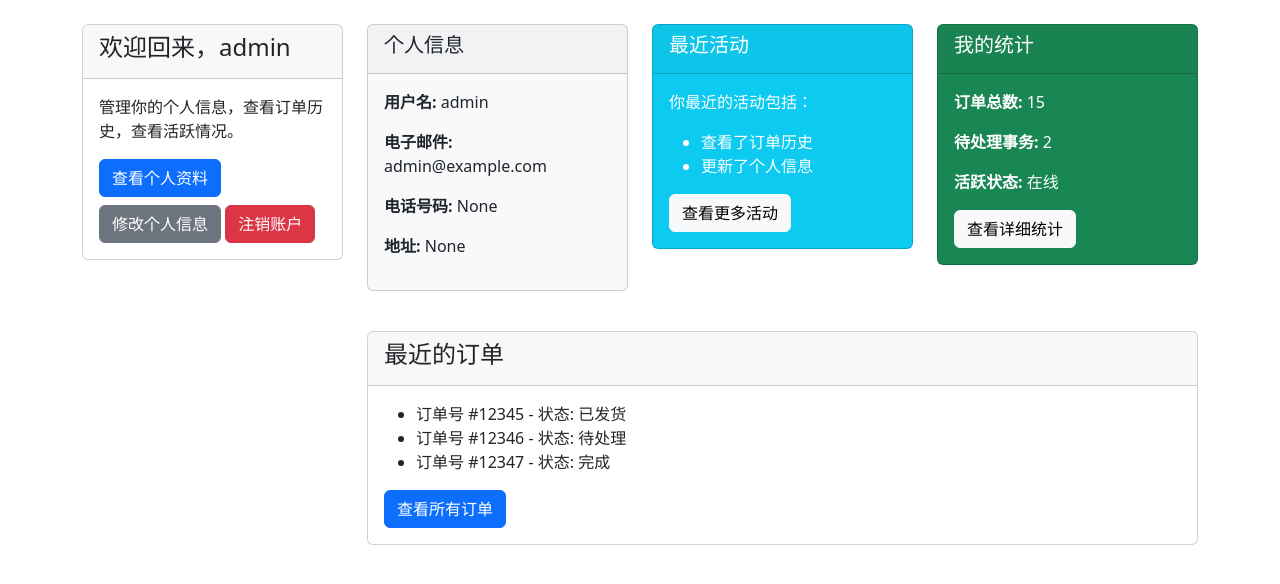
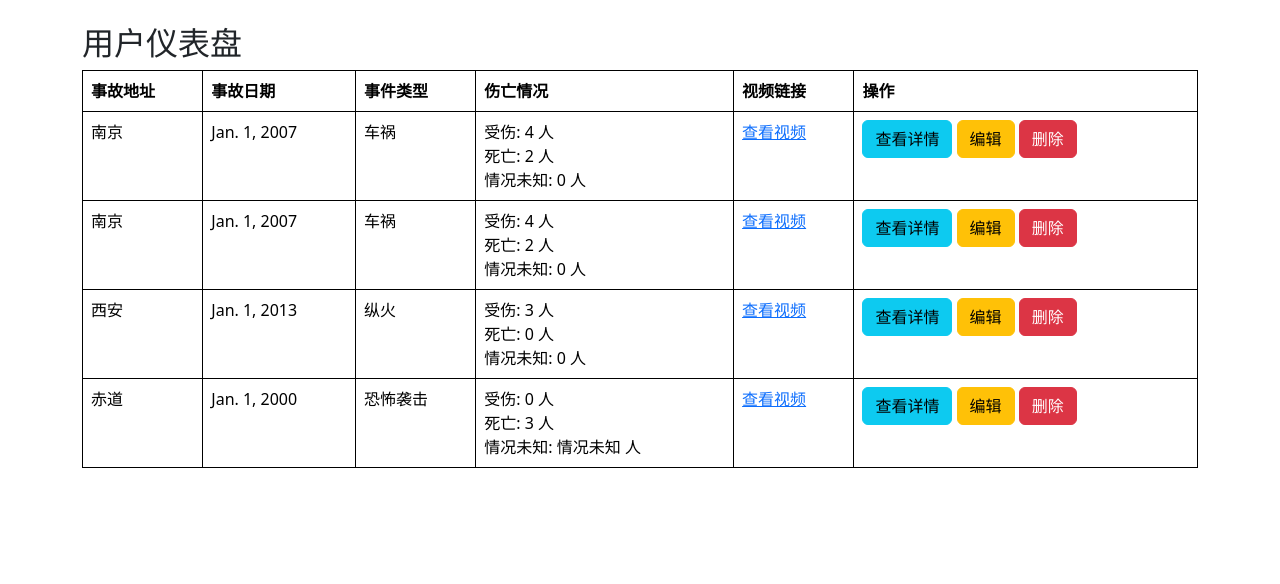
Before and after one commit to czchengxuyuan/xianzhong_statistics, a Django app: page /user_dashboard/ in a window 1280 px wide. Shown: the top 584 px of the page. Run offline with Django 5.2, Linux system fonts and the light colour scheme; a user stored in the database is signed in; data comes from the database, SQL or seed files in the repository; both versions use the stored data as it was after the commit.

Commit message:
add admin dashboard

```diff
--- a/data/forms.py
+++ b/data/forms.py
@@ -4,7 +4,7 @@ from .models import Accident
 class AccidentForm(forms.ModelForm):
     class Meta:
         model = Accident
-        fields = '__all__'
+        fields = ('address','accident_date','description','accident_type','injured','dead','unknown')
 
         widgets = {
             'accident_date': forms.SelectDateWidget(years=range(2000, 2026)),
--- a/data/models.py
+++ b/data/models.py
@@ -12,13 +12,14 @@ class Accident(models.Model):
     accident_type = models.CharField(max_length=200)
     injured = models.IntegerField(default=0)
     dead = models.IntegerField(default=0)
-    unknown = models.IntegerField(default=0)
+    unknown = models.CharField(max_length=200, default='情况未知')
 
-    latitude = models.FloatField()
-    longitude = models.FloatField()
+    latitude = models.FloatField(default=0.0)
+    longitude = models.FloatField(default=0.0)
 
     video_link = models.CharField(max_length=200)
-    is_approved = models.BooleanField(default=False)
+    is_approved = models.BooleanField(False)
+    is_deleted = models.BooleanField(default=False)
     created_by = models.ForeignKey(User, on_delete=models.CASCADE)
 
     def __str__(self):
--- a/data/urls.py
+++ b/data/urls.py
@@ -7,5 +7,6 @@ urlpatterns = [
     path('review/', views.admin_review_accident, name='admin_review_accident'),
     path('approve/<int:accident_id>/', views.approve_accident, name='admin_approve_accident'),
     path('reject/<int:accident_id>/', views.reject_accident, name='admin_reject_accident'),
+    path('delete/<int:accident_id>/', views.delete_accident, name='admin_delete_accident'),
     path('accident/<int:accident_id>/', views.accident_detail, name='accident_detail'),
 ]
--- a/templates/users/user_dashboard.html
+++ b/templates/users/user_dashboard.html
@@ -1,93 +1,50 @@
-<!-- users/templates/users/user_dashboard.html -->
-{% extends "base_generic.html" %}
+{% extends 'base_generic.html' %}
 
 {% block content %}
 <div class="container mt-4">
-    <div class="row">
-        <div class="col-md-3">
-            <!-- 侧边栏 -->
-            <div class="card">
-                <div class="card-header">
-                    <h4>欢迎回来，{{ user.username }}</h4>
-                </div>
-                <div class="card-body">
-                    <p>管理你的个人信息，查看订单历史，查看活跃情况。</p>
-                    <a href="#" class="btn btn-primary btn-block">查看个人资料</a>
-                    <a href="#" class="btn btn-secondary btn-block mt-2">修改个人信息</a>
-                    <a href="#" class="btn btn-danger btn-block mt-2">注销账户</a>
-                </div>
-            </div>
-        </div>
+    <h2>用户仪表盘</h2>
 
-        <div class="col-md-9">
-            <div class="row">
-                <!-- 个人信息卡片 -->
-                <div class="col-md-4">
-                    <div class="card bg-light mb-3">
-                        <div class="card-header">
-                            <h5>个人信息</h5>
-                        </div>
-                        <div class="card-body">
-                            <p><strong>用户名:</strong> {{ user.username }}</p>
-                            <p><strong>电子邮件:</strong> {{ user.email }}</p>
-                            <p><strong>电话号码:</strong> {{ user.phone_number }}</p>
-                            <p><strong>地址:</strong> {{ user.address }}</p>
-                        </div>
-                    </div>
-                </div>
-
-                <!-- 最近活动卡片 -->
-                <div class="col-md-4">
-                    <div class="card bg-info text-white mb-3">
-                        <div class="card-header">
-                            <h5>最近活动</h5>
-                        </div>
-                        <div class="card-body">
-                            <p>你最近的活动包括：</p>
-                            <ul>
-                                <li>查看了订单历史</li>
-                                <li>更新了个人信息</li>
-                            </ul>
-                            <a href="#" class="btn btn-light">查看更多活动</a>
-                        </div>
-                    </div>
-                </div>
-
-                <!-- 统计信息卡片 -->
-                <div class="col-md-4">
-                    <div class="card bg-success text-white mb-3">
-                        <div class="card-header">
-                            <h5>我的统计</h5>
-                        </div>
-                        <div class="card-body">
-                            <p><strong>订单总数:</strong> 15</p>
-                            <p><strong>待处理事务:</strong> 2</p>
-                            <p><strong>活跃状态:</strong> 在线</p>
-                            <a href="#" class="btn btn-light">查看详细统计</a>
-                        </div>
-                    </div>
-                </div>
-            </div>
-
-            <!-- 最近的订单或任务 -->
-            <div class="row mt-4">
-                <div class="col-md-12">
-                    <div class="card">
-                        <div class="card-header">
-                            <h4>最近的订单</h4>
-                        </div>
-                        <div class="card-body">
-                            <ul>
-                                <li>订单号 #12345 - 状态: 已发货</li>
-                                <li>订单号 #12346 - 状态: 待处理</li>
-                                <li>订单号 #12347 - 状态: 完成</li>
-                            </ul>
-                            <a href="#" class="btn btn-primary">查看所有订单</a>
-                        </div>
-                    </div>
-                </div>
-            </div>
-        </div>
-    </div>
+    <!-- 如果用户提交了事故记录，则显示列表 -->
+    {% if accidents %}
+        <table class="table table-bordered" style="border-collapse: collapse; width: 100%; border: 1px solid black;">
+            <thead>
+                <tr>
+                    <th style="border: 1px solid black; padding: 8px;">事故地址</th>
+                    <th style="border: 1px solid black; padding: 8px;">事故日期</th>
+                    <th style="border: 1px solid black; padding: 8px;">事件类型</th>
+                    <th style="border: 1px solid black; padding: 8px;">伤亡情况</th>
+                    <th style="border: 1px solid black; padding: 8px;">视频链接</th>
+                    <th style="border: 1px solid black; padding: 8px;">操作</th>
+                </tr>
+            </thead>
+            <tbody>
+                {% for accident in accidents %}
+                    <tr>
+                        <td style="border: 1px solid black; padding: 8px;">{{ accident.address }}</td>
+                        <td style="border: 1px solid black; padding: 8px;">{{ accident.accident_date }}</td>
+                        <td style="border: 1px solid black; padding: 8px;">{{ accident.accident_type }}</td>
+                        <td style="border: 1px solid black; padding: 8px;">
+                            受伤: {{ accident.injured|default:0 }} 人<br>
+                            死亡: {{ accident.dead|default:0 }} 人<br>
+                            情况未知: {{ accident.unknown|default:0 }} 人
+                        </td>
+                        <td style="border: 1px solid black; padding: 8px;">
+                            <a href="{{ accident.video_link }}" target="_blank">查看视频</a>
+                        </td>
+                        <td style="border: 1px solid black; padding: 8px;">
+                            <!-- 用户可以查看自己的事故详细信息 -->
+                            <a href="{% url 'accident_detail' accident.id %}" class="btn btn-info">查看详情</a>
+                            <!-- 用户可以编辑自己的事故记录 -->
+                            <a href="{% url 'accident_edit' accident.id %}" class="btn btn-warning">编辑</a>
+                            <!-- 用户可以删除自己的事故记录 -->
+                            <a href="{% url 'accident_delete' accident.id %}" class="btn btn-danger">删除</a>
+                        </td>
+                    </tr>
+                {% endfor %}
+            </tbody>
+        </table>
+    {% else %}
+        <p>您还没有提交任何事故记录。</p>
+    {% endif %}
 </div>
 {% endblock %}
--- a/users/forms.py
+++ b/users/forms.py
@@ -3,6 +3,7 @@ from django.contrib.auth.models import User
 from django.contrib.auth.forms import UserCreationForm
 from django.contrib.auth.forms import AuthenticationForm
 from django.contrib.auth.forms import get_user_model
+from .models import CustomUser
 
 
 class CustomUserCreationForm(UserCreationForm):
@@ -10,7 +11,9 @@ class CustomUserCreationForm(UserCreationForm):
     address = forms.CharField(max_length=100, required=True)
     is_staff = forms.BooleanField(required=False, initial=True, widget=forms.HiddenInput)
     is_superuser = forms.BooleanField(required=False, initial=True, widget=forms.HiddenInput)
+
     class Meta:
+        model =  CustomUser
         fields = ('username', 'phone_number', 'address', 'password1', 'password2', 'is_staff', 'is_superuser')
         widgets = {
             'username': forms.TextInput(attrs={'class': 'form-control'}),
--- a/users/views.py
+++ b/users/views.py
@@ -31,13 +31,19 @@ def redirect_after_login(request):
 
 @login_required
 def admin_dashboard(request):
-    accidents = Accident.objects.all()
-    print(accidents)
+    accidents = Accident.objects.filter(is_deleted=False)
     return render(request, 'users/admin_dashboard.html', {'accidents': accidents})
 
 @login_required
 def user_dashboard(request):
-    return render(request, 'users/user_dashboard.html')
+    user = request.user
+    if user.is_staff:
+        accidents = Accident.objects.filter(is_deleted=False)
+    else:
+        # 否则显示当前用户提交的事故记录
+        accidents = Accident.objects.filter(created_by=user)
+
+    return render(request, 'users/user_dashboard.html', {'accidents': accidents})
 
 def is_superadmin(user):
     return user.is_superuser
--- a/xianzhong/settings.py
+++ b/xianzhong/settings.py
@@ -130,3 +130,5 @@ LOGIN_REDIRECT_URL = '/redirect_after_login/'
 
 
 AUTH_USER_MODEL = 'users.CustomUser'
+
+MESSAGE_STORAGE = 'django.contrib.messages.storage.session.SessionStorage'
```
Also changed, not shown: data/views.py (+41 -6 lines), templates/users/admin_dashboard.html (+49 -10 lines), data/migrations/0002_accident_is_deleted.py (added), data/migrations/0003_alter_accident_unknown.py (added), data/migrations/0004_alter_accident_is_approved_alter_accident_latitude_and_more.py (added), db.sqlite3.
